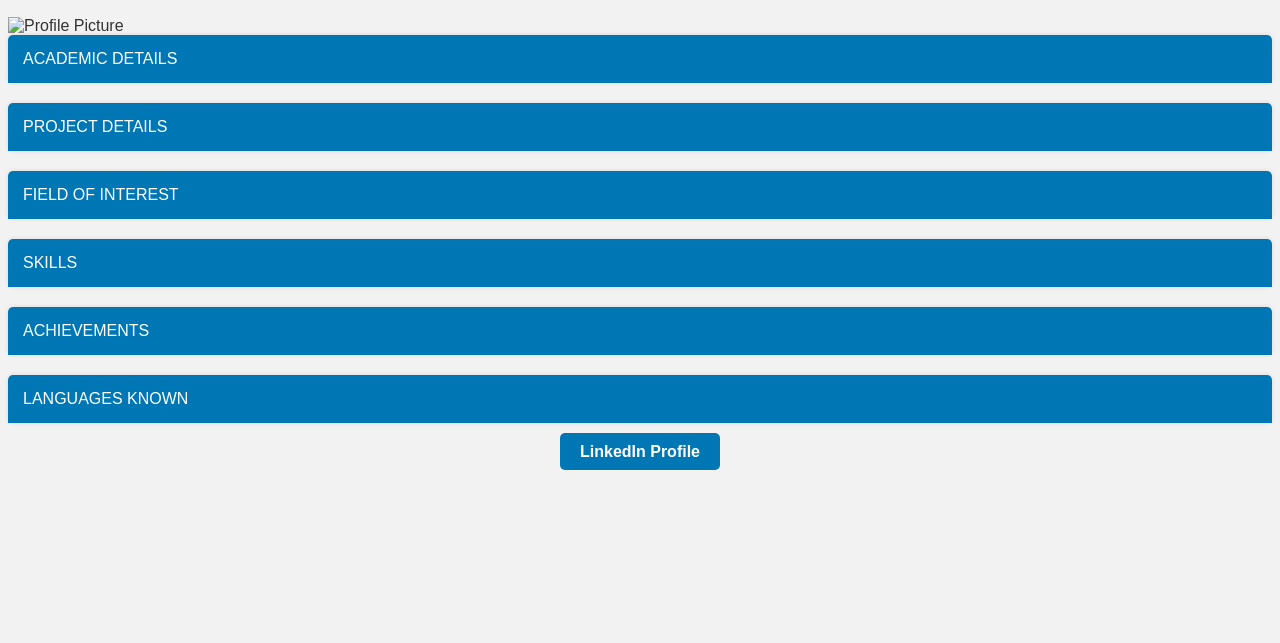
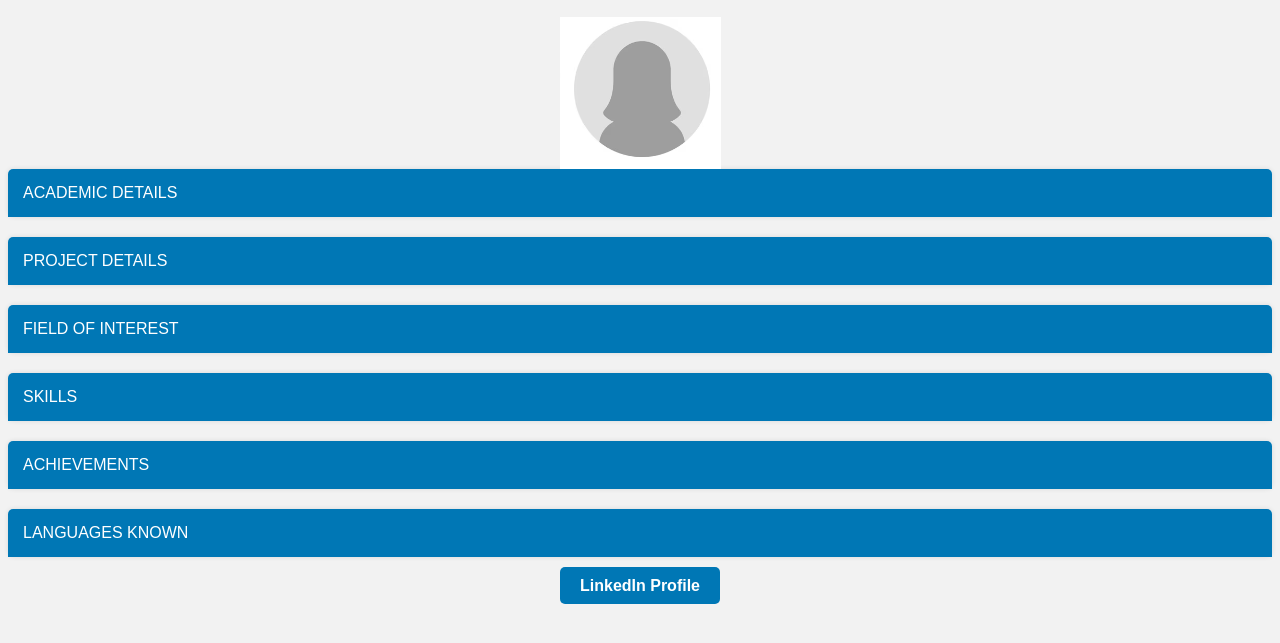
Before and after one commit to komalichandrika/komalichandrika.github.io, a plain HTML site: page index.html in a window 1280 px wide. Shown: the part 69-712 px from the top of the page. Drawn offline with Linux system fonts and the light colour scheme.

Commit message:
added image

```diff
--- a/index.html
+++ b/index.html
@@ -68,7 +68,7 @@
 <body>
 
 <h1>Komali Chandrika .Ch</h1>
-<img src="C:\Users\Admin\Downloads\photo_cv.png" alt="Profile Picture" style="display: block; margin: 0 auto;">
+<img src="photo_cv.png" alt="Profile Picture" style="display: block; margin: 0 auto;">
 
 <div class="section">
     <div class="section-header" onclick="toggleSection('academic-details')">ACADEMIC DETAILS</div>
```
Also changed, not shown: photo_cv.png (added).
